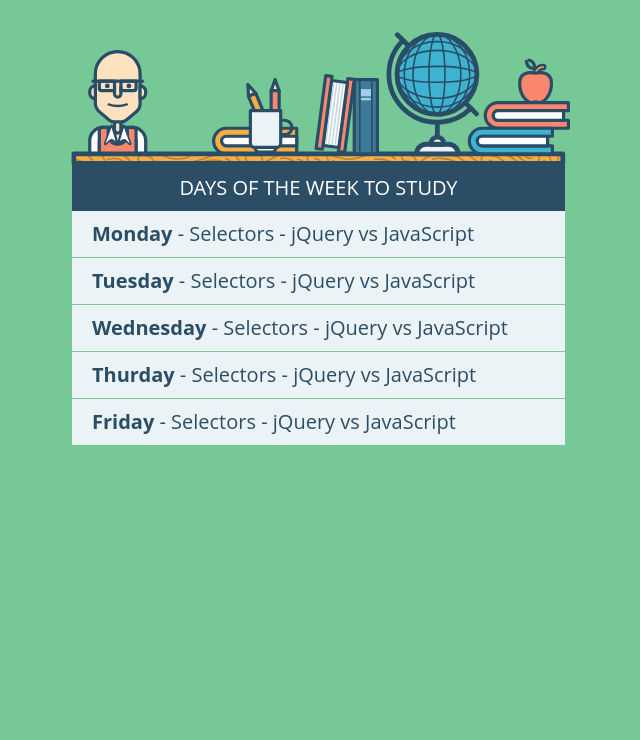
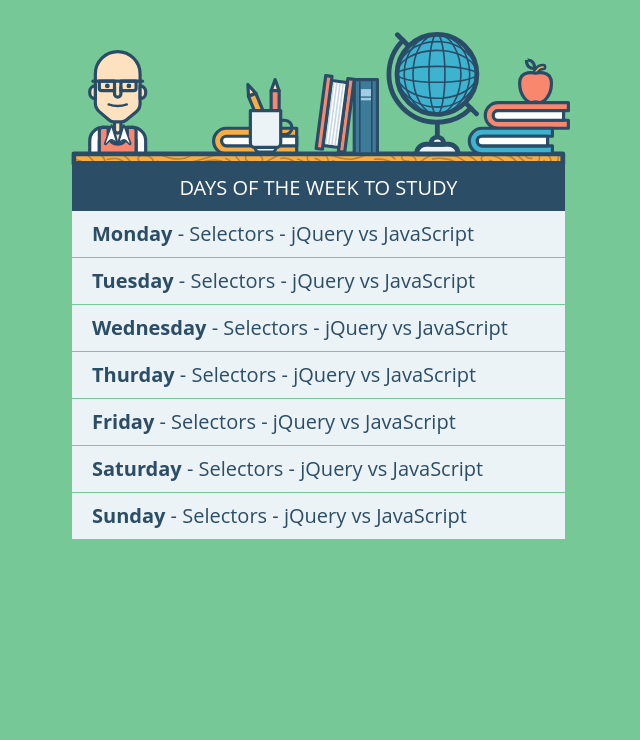
Before and after one commit to Jere7/GsapCourse, a website: page index.html in a window 1280 px wide. Shown: the part 232-972 px from the top of the page, without its empty margins (320-960 px from the left). Before the commit the page ends 878 px from the top, so only its background shows below. Drawn offline with nearby package versions, Linux system fonts and the light colour scheme.

Commit message:
more examples about meta and transitions

```diff
--- a/index.html
+++ b/index.html
@@ -32,6 +32,8 @@
                 <li><a href=""><span><strong>Wednesday</strong> - Selectors - jQuery vs JavaScript</span></a></li>
                 <li><a href=""><span><strong>Thurday</strong> - Selectors - jQuery vs JavaScript</span></a></li>
                 <li><a href=""><span><strong>Friday</strong> - Selectors - jQuery vs JavaScript</span></a></li>
+                <li><a href=""><span><strong>Saturday</strong> - Selectors - jQuery vs JavaScript</span></a></li>
+                <li><a href=""><span><strong>Sunday</strong> - Selectors - jQuery vs JavaScript</span></a></li>
             </ul>
         </header>
 
--- a/src/js/main.js
+++ b/src/js/main.js
@@ -56,10 +56,17 @@
 		// lastItem = $("li:last-child");
 
 	TweenLite.from(h1, 1,{autoAlpha: 0});
-	TweenLite.from(img, 1, {x: -200, ease:Power2.easeOut} );
+	TweenLite.from(img, 1, {x: -200, ease:Power2.easeOut } );
 
 	// TweenLite.from(img, 1, {autoAlpha: 1} );
-	TweenLite.from(h1, 2,{x: 200});
+
+	// DIFFERENCE BETWEEN META AND autoAlpha
+
+			// CHECH BOTH
+
+	// TweenLite.from(h1, 2,{autoAlpha: 2, x: 200, delay: 2});
+				// OR
+	TweenLite.to(h1, 2,{autoAlpha: 0, x: 200, delay: 2});
 
 	TweenLite.from(intro, 4, {autoAlpha: 0});
 	TweenLite.from(list, 3, {autoAlpha: 0});
```
